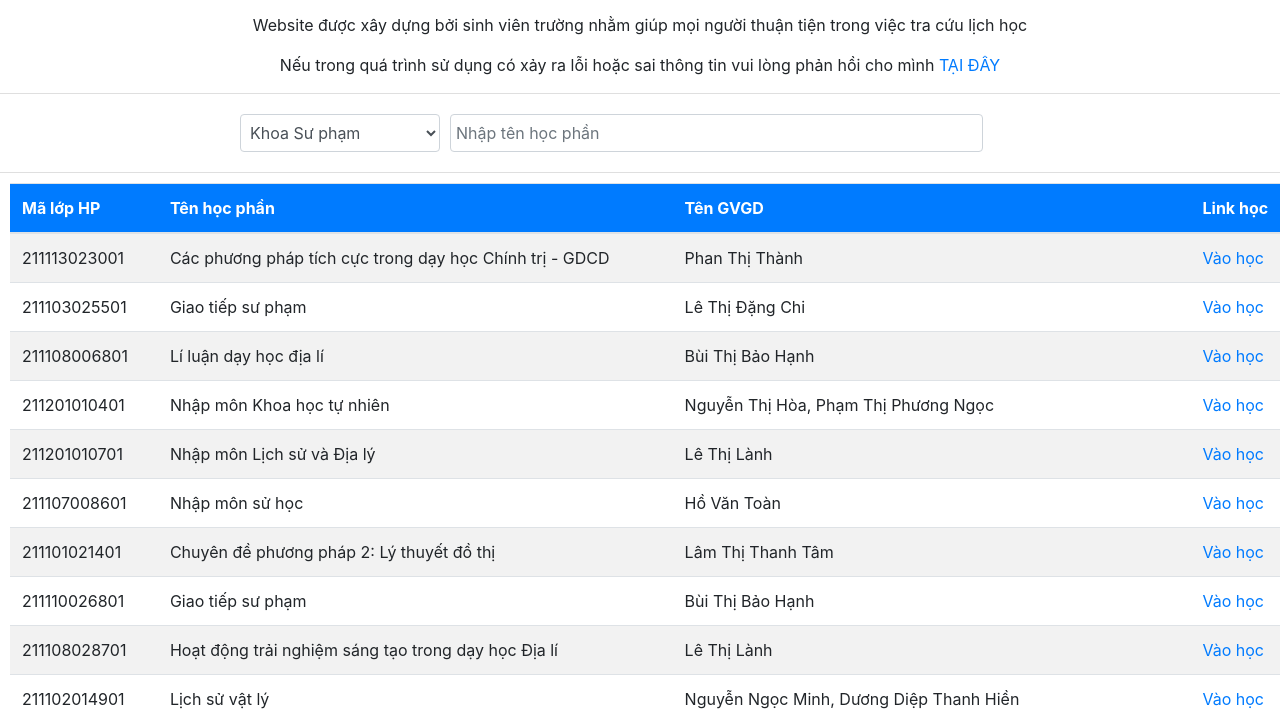
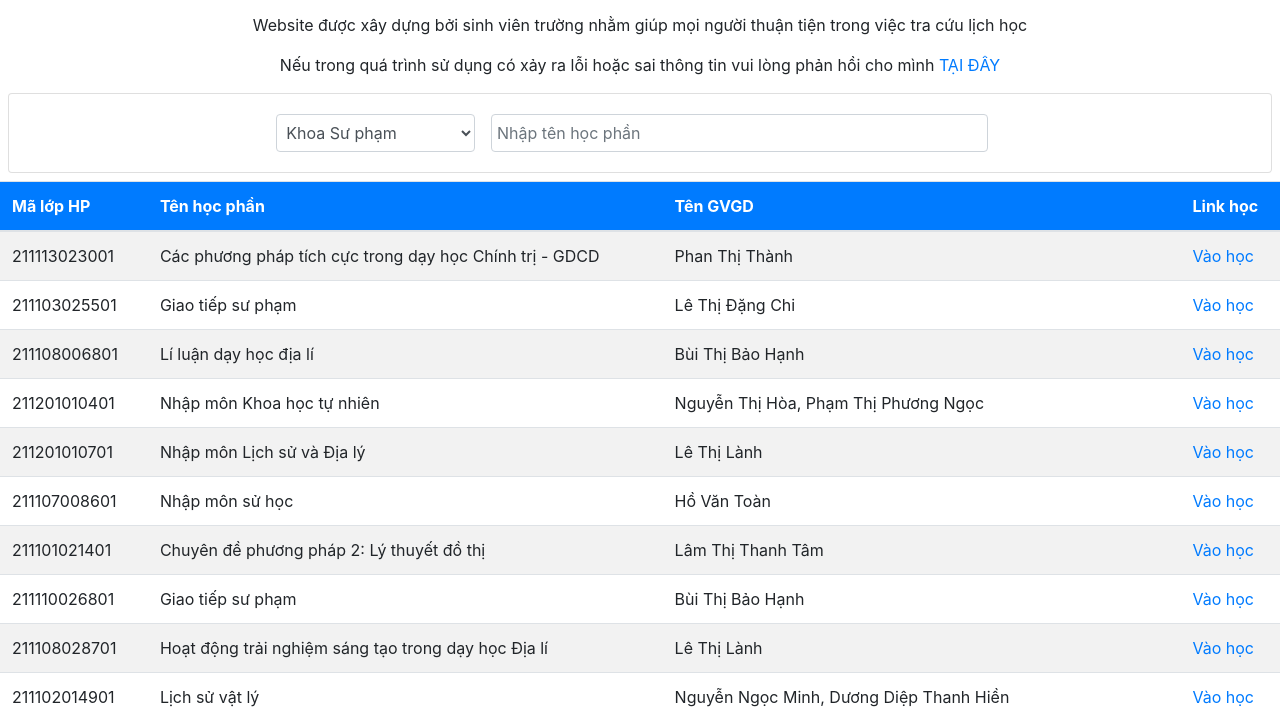
Before and after one commit to mathanhhoang/lichhocqnu, a plain HTML site: page index.html in a window 1280 px wide. Shown: the part 78-797 px from the top of the page. Drawn offline with nearby package versions, Linux system fonts and the light colour scheme.

Commit message:
update ui

```diff
--- a/index.html
+++ b/index.html
@@ -9,30 +9,32 @@
     <link rel="stylesheet" href="https://stackpath.bootstrapcdn.com/bootstrap/4.3.1/css/bootstrap.min.css"
         integrity="sha384-ggOyR0iXCbMQv3Xipma34MD+dH/1fQ784/j6cY/iJTQUOhcWr7x9JvoRxT2MZw1T" crossorigin="anonymous">
     <link rel="stylesheet" href="style.css">
+    <link rel="shortcut icon" href="images/logoQNU.png" />
 
-    <title>Tra cứu lịch thi</title>
+    <title>Học trực tuyến QNU</title>
 </head>
 
 <body>
     <p style="text-align: center">
         <a href="/index.html">
-            <img src="logobanner.png">
+            <img src="images/logobanner.png">
         </a>
     </p>
     <p>Website được xây dựng bởi sinh viên trường nhằm giúp mọi người thuận tiện trong việc tra cứu lịch học</p>
     <p>Nếu trong quá trình sử dụng có xảy ra lỗi hoặc sai thông tin vui lòng phản hồi cho mình <a
             href="https://www.facebook.com/mathanhhoang/">TẠI ĐÂY</a></p>
 
-    <div class="row">
-        <div class="card card-body">
-            <div class="form-row mx-auto" style="width:800px">
-                <select id="dropdown" class="form-control col-md-3" style="margin-right: 10px;"></select>
-                <input id="search-input" class="form-control col-md-8" type="text" placeholder="Nhập tên học phần">
+    <div class="w-90 m-0 mb-2 mr-2 ml-2">
+        <div class="card card-body ">
+            <div class="d-flex form-row mx-auto col-md-12 col-s-10 justify-content-center">
+                <select id="dropdown" class="form-control col-md-2 col-s-10 mr-3"></select>
+                <input id="search-input" class="form-control col-md-5 col-s-10 mr-3" type="text"
+                    placeholder="Nhập tên học phần">
             </div>
         </div>
     </div>
 
-    <table class="table table-striped">
+    <table class="table table-striped w-90">
         <tr class="bg-primary">
             <th>Mã lớp HP</th>
             <th>Tên học phần</th>
@@ -43,6 +45,7 @@
 
         </tbody>
     </table>
+
 </body>
 <script src="scripts.js"></script>
 
--- a/style.css
+++ b/style.css
@@ -12,6 +12,3 @@ th{
     cursor: pointer;
     color:#fff;
 }
-table {
-    margin: 10px
-}
```
Also changed, not shown: images/logoQNU.png (added), images/logobanner.png (renamed from logobanner.png).
